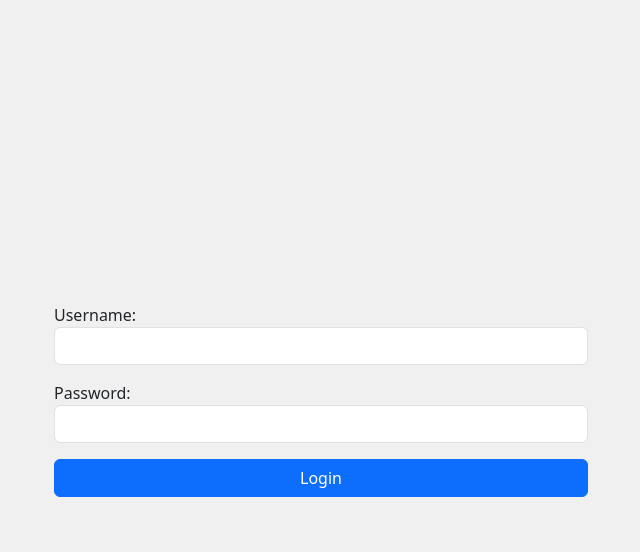
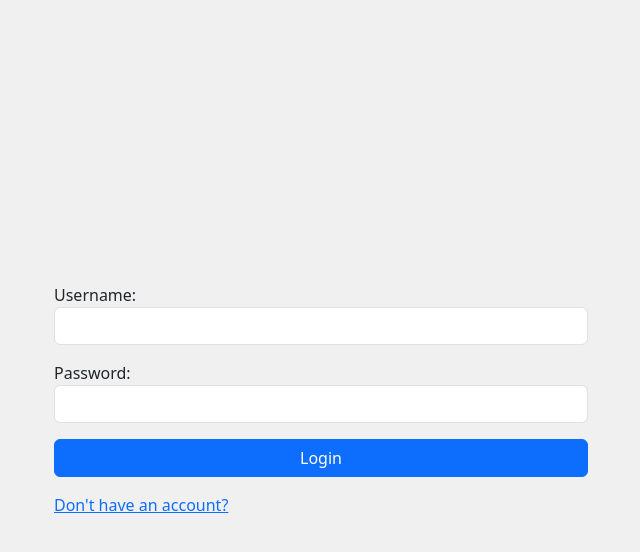
Before and after one commit to 04rjka/django-ecommerce, a Django app: page / in a window 1280 px wide. Shown: the top 552 px of the page, without its empty margins (319-959 px from the left). Run offline with Django 5.2, Linux system fonts and the light colour scheme.

Commit message:
Add link to create new account on the Login Page.

```diff
--- a/ecommerce/core/templates/core/login.html
+++ b/ecommerce/core/templates/core/login.html
@@ -9,7 +9,8 @@
                 <form action="" method="post">
                     {% csrf_token %}
                     {{form.as_p}}
-                    <button class="btn btn-primary w-100" type="submit">Login</button>
+                    <button class="btn btn-primary w-100 mb-3" type="submit">Login</button>
+                    <a href="{% url 'customer_signup'  %}" >Don't have an account?</a>
                 </form>
             </div>
         </div>
```
